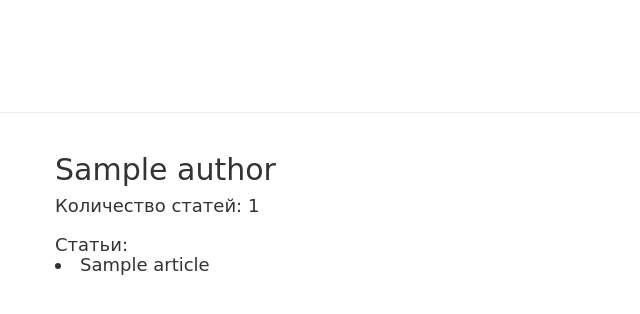
After one commit to ZMaga/django-first, a Django app: page /authors/1/ in a window 1280 px wide. The commit adds this page. Shown: the top 314 px of the page, without its empty margins (0-640 px from the left). Run offline with Django 3.2, Linux system fonts and the light colour scheme; tables that the repository leaves empty hold one stand-in row (values such as "Sample post"); some libraries are stand-ins or nearby versions.

Commit message:
add new views, templates, urls

```diff
--- a/authors_app/static/css/authors_app.css
+++ b/authors_app/static/css/authors_app.css
@@ -1,4 +1,4 @@
-.page-header {
+save btn btn-default.page-header {
     background-color: #ff9400;
     margin-top: 0;
     padding: 20px 20px 20px 40px;
--- /dev/null
+++ b/authors_app/templates/authors_app/author_detail.html
@@ -0,0 +1,22 @@
+{% extends 'authors_app/base.html' %}
+
+{% block content %}
+    <div class="article">
+        {% if user.is_authenticated %}
+        	<a class="btn btn-default" href="{% url 'author_edit' pk=author.pk %}">
+                <span class="glyphicon glyphicon-pencil"></span>
+            </a>
+            <a class="btn btn-default" href="{% url 'author_remove' pk=author.pk %}">
+                <span class="glyphicon glyphicon-remove"></span>
+            </a>
+        {% endif %}
+        <h2>{{author.name}}</h2>
+        <h4>
+            Количество статей: {{author.articles.count}}<br><br>
+            {% if author.articles.count > 0 %}
+            Статьи:
+            {% for article in author.articles.all %}<li>{{ article.title }}</li>{% endfor %}
+            {% endif %}
+        </h4>
+    </div>
+{% endblock %}
--- a/authors_app/templates/authors_app/base.html
+++ b/authors_app/templates/authors_app/base.html
@@ -10,6 +10,7 @@
         <div class="page-header">
             {% if user.is_authenticated %}
             <a href="{% url 'article_new' %}" class="top-menu"><span class="glyphicon glyphicon-plus"></span></a>
+            <a href="{% url 'author_list' %}" class="top-menu"><span class="glyphicon glyphicon-list"></span></a>
             {% endif %}
             <h1><a href="/">Authors & Articles</a></h1>
         </div>
--- a/authors_app/urls.py
+++ b/authors_app/urls.py
@@ -3,8 +3,12 @@ from . import views
 
 urlpatterns = [
     path('', views.article_list, name='article_list'),
-    path('article/new/', views.article_new, name='article_new'),
-    path('article/<int:pk>/', views.article_detail, name='article_detail'),
-    path('article/<int:pk>/edit/', views.article_edit, name='article_edit'),
-    path('article/<int:pk>/remove/', views.article_remove, name='article_remove'),
+    path('authors/', views.author_list, name='author_list'),
+    path('authors/<int:pk>/', views.author_detail, name='author_detail'),
+    path('authors/<int:pk>/edit/', views.author_edit, name='author_edit'),
+    path('authors/<int:pk>/remove/', views.author_remove, name='author_remove'),
+    path('articles/new/', views.article_new, name='article_new'),
+    path('articles/<int:pk>/', views.article_detail, name='article_detail'),
+    path('articles/<int:pk>/edit/', views.article_edit, name='article_edit'),
+    path('articles/<int:pk>/remove/', views.article_remove, name='article_remove'),
 ]
--- a/authors_app/views.py
+++ b/authors_app/views.py
@@ -1,54 +1,158 @@
 from django.shortcuts import render, get_object_or_404, redirect
-from django.utils import timezone
-from .models import Authors
-from .models import Articles
-from .forms import AuthorArticlesForm
+from .models import Articles, Authors
+from .forms import AuthorForm, ArticleForm
 
 
 def article_list(request):
     articles = Articles.objects.all()
-    return render(request, 'authors_app/article_list.html', {'articles': articles})
+    authors = Authors.objects.all()
+    return render(request, 'authors_app/article_list.html', context={
+        'articles': articles,
+        'authors': authors
+    })
 
 
-def article_new(request):
-    if request.method == "POST":
-        form = ArticleForm(request.POST)
-        if form.is_valid():
-            article = form.save(commit=False)
-            article.published_date = timezone.now()
-            article.save()
-            return redirect('article_detail', pk=article.pk)
-    else:
-        form = ArticleForm()
-    return render(request, 'authors_app/article_edit.html', {'form': form})
+def article_detail(request, pk):
+    article = get_object_or_404(Articles, pk=pk)
+    authors = Authors.objects.filter(articles__id=pk)
+    return render(request, 'authors_app/article_detail.html', context={
+        'article': article,
+        'authors': authors
+    })
 
 
 def article_edit(request, pk):
     article = get_object_or_404(Articles, pk=pk)
+    page_title = 'Редактирование статьи'
+
     if request.method == "POST":
-        form = ArticleForm(request.POST, instance=article)
-        if form.is_valid():
-            article = form.save(commit=False)
-            article.published_date = timezone.now()
+        article_form = ArticleForm(request.POST, instance=article)
+        if article_form.is_valid():
+            # print(article_form.cleaned_data.get("bebe"))
+            article = article_form.save(commit=False)
             article.save()
+
             return redirect('article_detail', pk=article.pk)
     else:
-        form = ArticleForm(instance=article)
-    return render(request, 'authors_app/article_edit.html', {'form': form})
+        article_form = ArticleForm(instance=article)
+
+    article = Articles.objects.get(pk=pk)
+    authors_list = [d['name'] for d in (list(article.authors.values('name')))]
+
+    return render(request, 'authors_app/article_edit.html', context={
+        'article_form': article_form,
+        'page_title': page_title,
+        'authors_list': authors_list,
+        'article': article
+    })
+
+
+def add_author(request):
+    author_form = AuthorForm()
+
+    return render(request, 'authors_app/article_edit.html', context={
+        'author_form': author_form,
+    })
+
+
+def article_new(request):
+    """
+    Create new article
+    """
+    page_title = 'Создание новой статьи'
+
+    if request.method == "POST":
+        article_form = ArticleForm(request.POST)
+        author_form = AuthorForm(request.POST)
+
+        if article_form.is_valid() and author_form.is_valid():
+            author = author_form.save(commit=False)
+            # if the author exists with this name, don't create
+            if not Authors.objects.filter(name=author.name):
+                author = author_form.save()
+            else:
+                author = Authors.objects.get(name=author.name)
+
+            article = article_form.save(commit=False)
+            # if the article exists with this title, don't create
+            if not Articles.objects.filter(title=article.title):
+                article = article_form.save()
+            else:
+                article = Articles.objects.get(title=article.title)
+
+            article.authors.add(author)
+            return redirect('article_detail', pk=article.pk)
+    else:
+        author_form = AuthorForm()
+        article_form = ArticleForm()
+
+    return render(request, 'authors_app/article_edit.html', context={
+        'article_form': article_form,
+        'author_form': author_form,
+        'page_title': page_title,
+    })
 
 
 def article_remove(request, pk):
     # article = get_object_or_404(Articles, pk=pk)
     article = Articles.objects.get(id=pk)
+    title = article.title
+    authors_inst = article.authors.filter().values('name')
+    authors_list = [d['name'] for d in list(authors_inst.values('name'))]
+
+    print(title, authors_list)
+    # todo: тут можно не удалять авторов при удалении статьи
     article.delete()
-    # return render(request, 'authors_app/article_remove.html', {'article': article})
+    return render(request, 'authors_app/article_remove.html', context={
+        'title': title,
+        'authors_list': authors_list
+    })
 
 
-def article_detail(request, pk):
-    article = get_object_or_404(Articles, pk=pk)
-    return render(request, 'authors_app/article_detail.html', {'article': article})
+def author_list(request):
+    authors = Authors.objects.all()
+    return render(request, 'authors_app/author_list.html', {'authors': authors})
 
 
-def authors_list(request):
-    authors = Authors.objects.filter(name__contains='а')
-    return render(request, 'authors_app/author_list.html', {'authors': authors})
+def author_detail(request, pk):
+    author = get_object_or_404(Authors, pk=pk)
+    return render(request, 'authors_app/author_detail.html', context={
+        'author': author
+    })
+
+
+def author_edit(request, pk):
+    author = get_object_or_404(Authors, pk=pk)
+    page_title = 'Редактирование автора'
+
+    if request.method == "POST":
+        author_form = AuthorForm(request.POST, instance=author)
+        if author_form.is_valid():
+            author.save()
+            return redirect('author_detail', pk=author.pk)
+    else:
+        author_form = AuthorForm(instance=author)
+
+    return render(request, 'authors_app/author_edit.html', context={
+        'author_form': author_form,
+        'page_title': page_title,
+    })
+
+
+def author_remove(request, pk):
+    author = Authors.objects.get(id=pk)
+    name = author.name
+
+    # if remove the author then remove all his articles
+    article_list = Articles.objects.filter(authors__id=pk)
+    for article in article_list:
+        if article.authors.count() == 1:
+            article.delete()
+        else:
+            author.articles.remove(article)
+
+    author.delete()
+
+    return render(request, 'authors_app/author_remove.html', context={
+        'name': name,
+    })
--- a/authors_site/settings.py
+++ b/authors_site/settings.py
@@ -37,6 +37,7 @@ INSTALLED_APPS = [
     'django.contrib.sessions',
     'django.contrib.messages',
     'django.contrib.staticfiles',
+    'django_extensions',
     'authors_app'
 ]
 
--- a/requirements.txt
+++ b/requirements.txt
@@ -1,2 +1,6 @@
 Django~=2.0.6
 psycopg2-binary
+django-extensions
+libgv-python
+graphviz
+graphviz-dev
```
Also changed, not shown: authors_app/templates/authors_app/article_detail.html (+12 -8 lines), authors_app/templates/authors_app/article_edit.html (+10 -3 lines), authors_app/templates/authors_app/article_list.html (+8 -9 lines), authors_app/templates/authors_app/article_remove.html (+16 -0 lines), authors_app/templates/authors_app/author_edit.html (added, +10 -0 lines), authors_app/templates/authors_app/author_list.html (added, +13 -0 lines), authors_app/templates/authors_app/author_remove.html (added, +12 -0 lines), authors_app/templates/authors_app/article_new.html (deleted), 1 other file.
